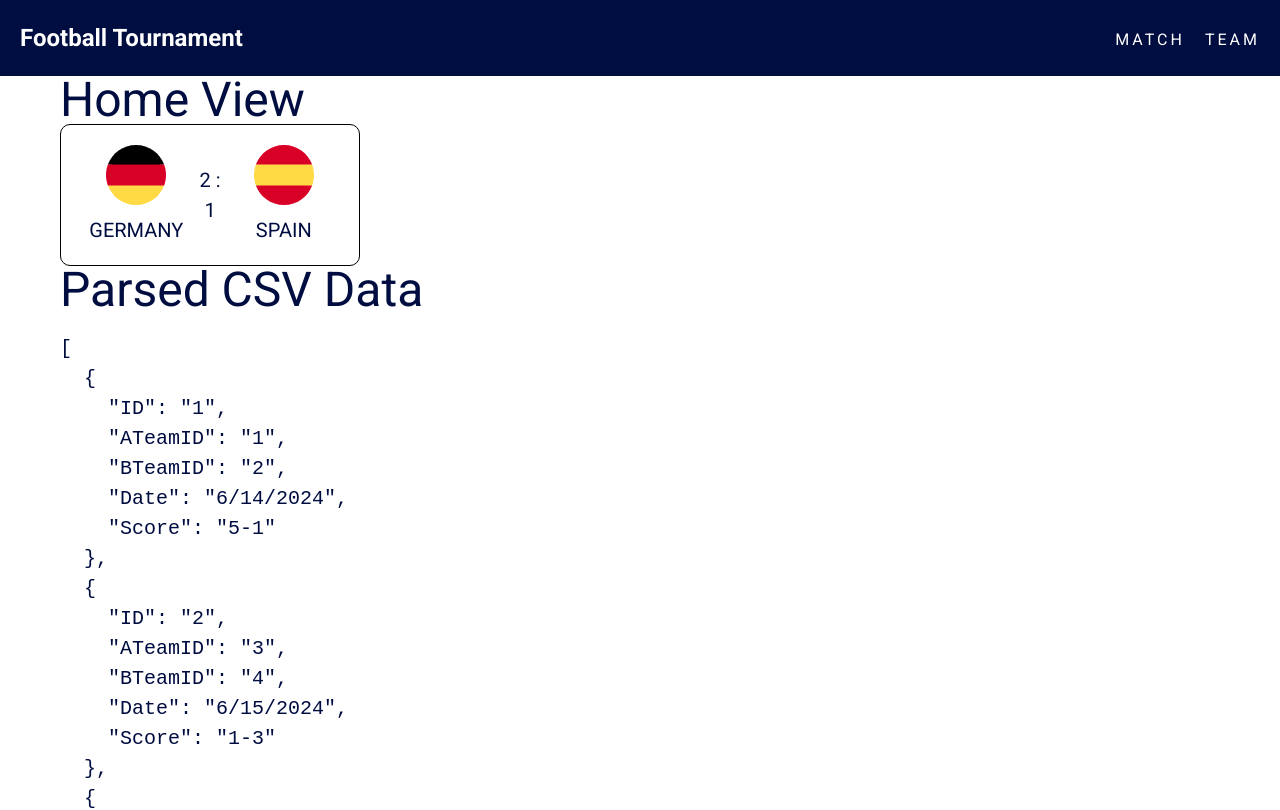
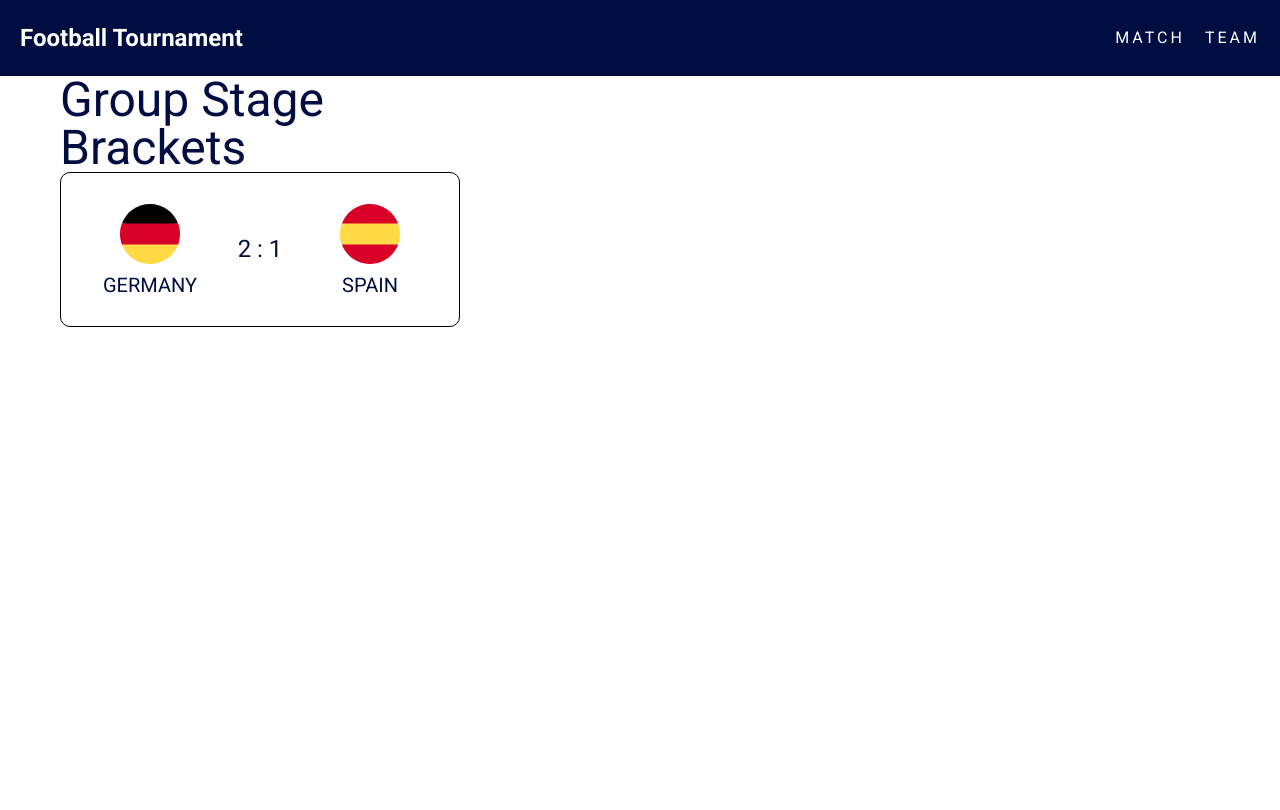
Before and after one commit to vankodev/Sirma-Academy-Final-Exam, a React (Vite) app: page / in a window 1280 px wide. Shown: the top 810 px of the page. Built offline with nearby package versions, Linux system fonts and the light colour scheme.

Commit message:
Styling Fix

```diff
--- a/src/components/Brackets.jsx
+++ b/src/components/Brackets.jsx
@@ -7,9 +7,9 @@ function Brackets() {
 
     return (
         <div className='brackets'>
+            <h1>Brackets</h1>
             <MatchCard />
-            <h1>Parsed CSV Data</h1>
-            <pre>{JSON.stringify(matches, null, 2)}</pre>
+            {/* <pre>{JSON.stringify(matches, null, 2)}</pre> */}
         </div>
     );
 }
--- a/src/components/GroupStage.jsx
+++ b/src/components/GroupStage.jsx
@@ -1,5 +1,5 @@
 function GroupStage() {
-    return <h1>GroupStage Component</h1>;
+    return <h1>Group Stage</h1>;
 }
 
 export default GroupStage;
--- a/src/components/MatchCard.jsx
+++ b/src/components/MatchCard.jsx
@@ -3,18 +3,20 @@ import styles from './MatchCard.module.css';
 function MatchCard() {
     return (
         <div className={styles.matchCard}>
+            <div className={styles.inner}>
                 <div className={styles.team}>
                     <div className={styles.countryFlag}>
                         <img src='/country-flags/germany.svg' alt='country-flag' />
                     </div>
-                <p className={styles.countryName}>Germany</p>
+                    <h4 className={styles.countryName}>Germany</h4>
                 </div>
-            <div className={styles.score}>2 : 1</div>
+                <h3 className={styles.score}>2 : 1</h3>
                 <div className={styles.team}>
                     <div className={styles.countryFlag}>
                         <img src='/country-flags/spain.svg' alt='country-flag' />
                     </div>
-                <p className={styles.countryName}>Spain</p>
+                    <h4 className={styles.countryName}>Spain</h4>
+                </div>
             </div>
         </div>
     );
--- a/src/components/MatchCard.module.css
+++ b/src/components/MatchCard.module.css
@@ -1,8 +1,14 @@
 .matchCard {
+    width: 400px;
+    height: 155px;
     padding: 20px;
-    width: 300px;
     border: 1px solid black;
     border-radius: 10px;
+    display: grid;
+    place-content: center;
+}
+
+.inner {
     display: flex;
     flex-direction: row;
     justify-content: space-between;
@@ -13,23 +19,21 @@
 }
 
 .score {
+    width: 70px;
+    flex-shrink: 0;
     align-self: center;
-    width: 50px;
+    text-wrap: nowrap;
     text-align: center;
 }
 
 .countryFlag {
+    width: 60px;
     margin: 0 auto;
-    width: 60px;
 }
 
 .countryName {
+    margin-top: 10px;
     text-transform: uppercase;
     text-align: center;
-    margin-top: 10px;
-    margin-bottom: 0;
+    line-height: 1.1;
 }
-
-img {
-    width: 100%;
-}
--- a/src/pages/Home.jsx
+++ b/src/pages/Home.jsx
@@ -1,9 +1,10 @@
+import GroupStage from '../components/GroupStage';
 import Brackets from '../components/Brackets';
 
 function Home() {
     return (
         <div className='home container'>
-            <h1>Home View</h1>
+            <GroupStage />
             <Brackets />
         </div>
     );
--- a/src/styles/main.css
+++ b/src/styles/main.css
@@ -34,8 +34,15 @@
 }
 
 h1,
+.h1,
 h2,
+.h2,
 h3,
+.h3,
+h4,
+.h4,
+h5,
+.h5,
 p {
     margin: 0;
 }
@@ -67,12 +74,12 @@ img {
 }
 
 body {
+    margin: 0;
     font-family: var(--ff-primary);
-    font-size: var(--fs-4);
+    font-size: var(--fs-6);
     font-weight: var(--fw-regular);
     color: var(--clr-800);
     background-color: var(--clr-100);
-    margin: 0;
     line-height: 1.5;
 }
 
@@ -96,3 +103,17 @@ h3 {
     font-size: var(--fs-3);
     line-height: 1.2;
 }
+
+h4 {
+    font-family: var(--ff-primary);
+    font-weight: var(--fw-regular);
+    font-size: var(--fs-4);
+    line-height: 1.3;
+}
+
+h5 {
+    font-family: var(--ff-primary);
+    font-weight: var(--fw-regular);
+    font-size: var(--fs-5);
+    line-height: 1.4;
+}
```
Lines whose indentation alone changed are shown as unchanged.
